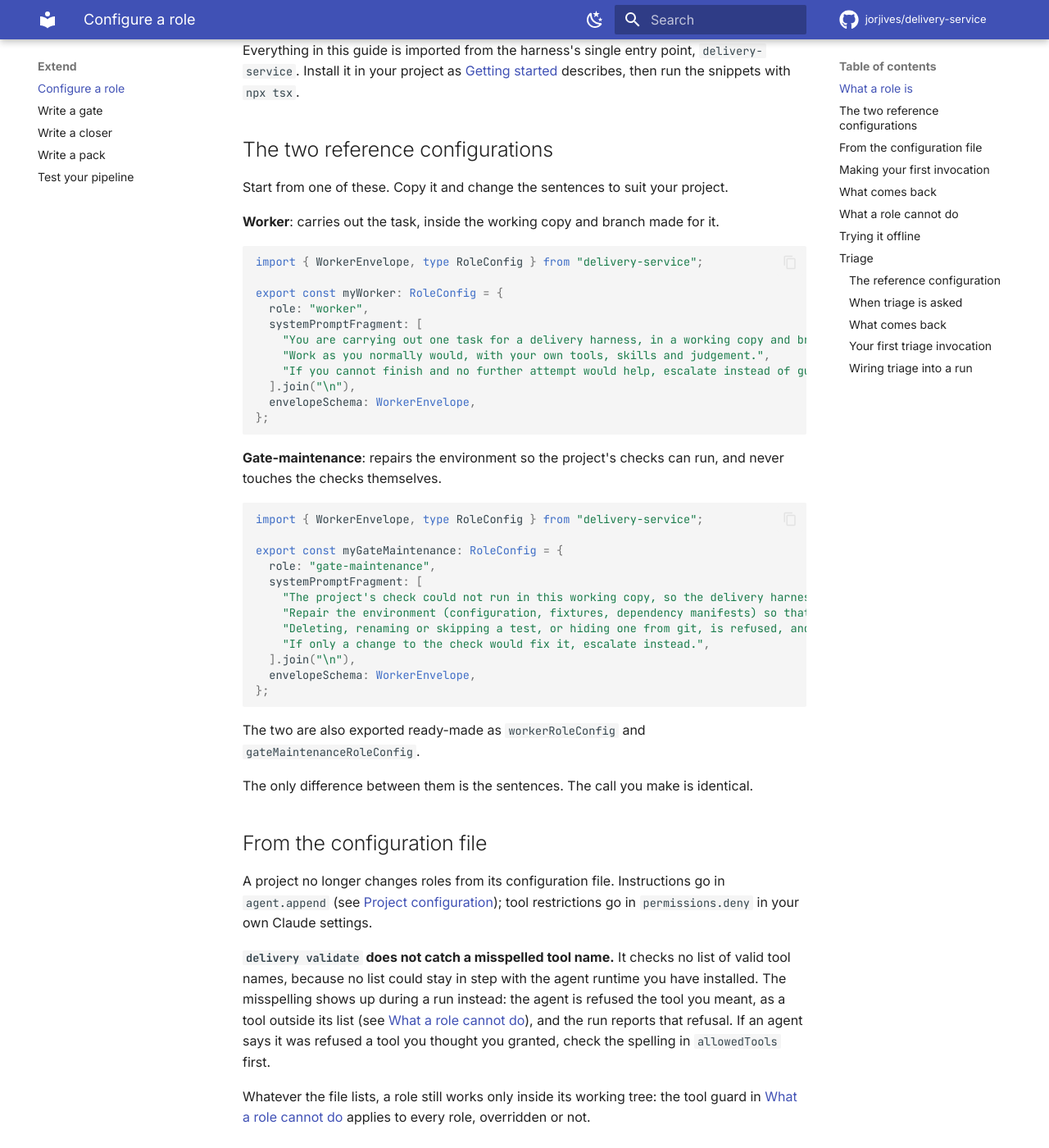
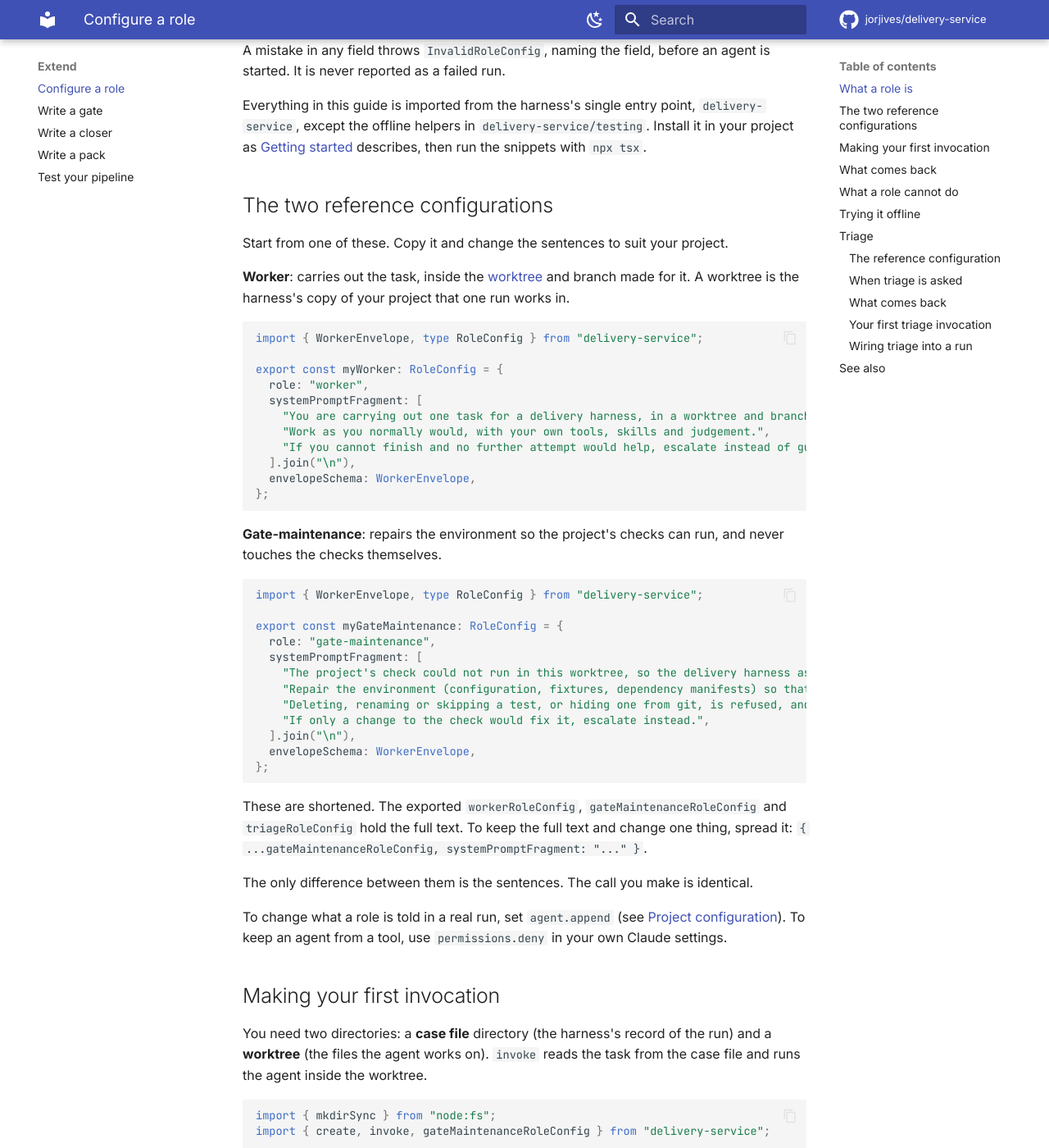
Before and after one commit to jorjives/delivery-service, an MkDocs documentation site: the page built from docs/configuring-a-role.md, in a window 1280 px wide and 1400 px high, scrolled down 942 px. Shown: the whole window at 82% size. Built offline with MkDocs 1.6.1 and Material for MkDocs 9.7.7, drawn with Linux system fonts in a browser that asks for light colours; comment, search, counter and statistics services are not loaded; some of the changed text lies outside the part shown.

Commit message:
Remove stale allowedTools guidance and fix samples in Configuring a role
The page still told readers to check `allowedTools`, which no longer exists, called the abridged role prompts the ready-made ones, and left out the `after` role, the `acceptSettings` field and the lone-settings-failure case. The offline sample now shows its real output, and worktree and surface are linked to the glossary.

Co-Authored-By: Claude Opus 5.5 <noreply@anthropic.com>

````diff
--- a/docs/configuring-a-role.md
+++ b/docs/configuring-a-role.md
@@ -1,10 +1,13 @@
 # Configuring a role
 
-This guide gets you from nothing to a first successful agent invocation for any
-of the three roles a run dispatches: the **worker**, **gate-maintenance** and
-**triage**. You do not need to read any source to follow it. A fourth role, the
-**scanner**, reviews a project for `delivery review`; the
-review configures it, not you, and it works in a scratch copy that is thrown away, as triage does.
+This guide takes you from nothing to a first successful agent invocation for each role a run
+dispatches: the **worker**, **gate-maintenance** and **triage**. It is for developers who want to
+change what an agent is told, or to run one by hand. You do not need to read any source. Two
+further roles, the **scanner** (used by `delivery review`) and **after** (used by after-landing
+steps that run an agent), are configured by the harness, not by you.
+
+The `npm run demo:*` commands in this guide need a clone of the harness repository; the snippets
+need only the installed package.
 
 ## What a role is
 
@@ -14,11 +17,11 @@ and hands back exactly one result. A **role** is the
 configuration you pass as `roleCfg`. You never write invocation code for a new
 role; you write a new configuration.
 
-A role configuration has three fields:
+A role configuration has three fields (a fourth, `budgets`, is reserved and unused):
 
 | Field | What it is | What happens if it is wrong |
 |---|---|---|
-| `role` | `"worker"`, `"gate-maintenance"`, `"triage"` or `"scanner"` | Rejected before any session starts |
+| `role` | `"worker"`, `"gate-maintenance"`, `"triage"`, `"scanner"` or `"after"` | Rejected before any session starts |
 | `systemPromptFragment` | Who the agent is and what it is for, in plain sentences. Must not be empty. | Rejected before any session starts |
 | `envelopeSchema` | The reply shape the agent must end with. Use `WorkerEnvelope` for the worker and gate-maintenance, and `TriageEnvelope` for triage. | Rejected before any session starts |
 
@@ -26,7 +29,7 @@ A mistake in any field throws `InvalidRoleConfig`, naming the field, before an
 agent is started. It is never reported as a failed run.
 
 Everything in this guide is imported from the harness's single entry point,
-`delivery-service`. Install it in your project as
+`delivery-service`, except the offline helpers in `delivery-service/testing`. Install it in your project as
 [Getting started](getting-started.md) describes, then run the snippets with
 `npx tsx`.
 
@@ -34,7 +37,8 @@ Everything in this guide is imported from the harness's single entry point,
 
 Start from one of these. Copy it and change the sentences to suit your project.
 
-**Worker**: carries out the task, inside the working copy and branch made for it.
+**Worker**: carries out the task, inside the [worktree](glossary.md#working-copy) and branch
+made for it. A worktree is the harness's copy of your project that one run works in.
 
 ```ts
 import { WorkerEnvelope, type RoleConfig } from "delivery-service";
@@ -42,7 +46,7 @@ import { WorkerEnvelope, type RoleConfig } from "delivery-service";
 export const myWorker: RoleConfig = {
   role: "worker",
   systemPromptFragment: [
-    "You are carrying out one task for a delivery harness, in a working copy and branch it made for this task.",
+    "You are carrying out one task for a delivery harness, in a worktree and branch it made for this task.",
     "Work as you normally would, with your own tools, skills and judgement.",
     "If you cannot finish and no further attempt would help, escalate instead of guessing.",
   ].join("\n"),
@@ -59,7 +63,7 @@ import { WorkerEnvelope, type RoleConfig } from "delivery-service";
 export const myGateMaintenance: RoleConfig = {
   role: "gate-maintenance",
   systemPromptFragment: [
-    "The project's check could not run in this working copy, so the delivery harness asked you to repair it.",
+    "The project's check could not run in this worktree, so the delivery harness asked you to repair it.",
     "Repair the environment (configuration, fixtures, dependency manifests) so that the check can run.",
     "Deleting, renaming or skipping a test, or hiding one from git, is refused, and so is a change to the check's own module.",
     "If only a change to the check would fix it, escalate instead.",
@@ -68,25 +72,15 @@ export const myGateMaintenance: RoleConfig = {
 };
 ```
 
-The two are also exported ready-made as `workerRoleConfig` and
-`gateMaintenanceRoleConfig`.
+These are shortened. The exported `workerRoleConfig`, `gateMaintenanceRoleConfig` and
+`triageRoleConfig` hold the full text. To keep the full text and change one thing, spread it:
+`{ ...gateMaintenanceRoleConfig, systemPromptFragment: "..." }`.
 
 The only difference between them is the sentences. The call you make is identical.
 
-## From the configuration file
-
-A project no longer changes roles from its configuration file. Instructions go in
-`agent.append` (see [Project configuration](project-configuration.md)); tool restrictions go
-in `permissions.deny` in your own Claude settings.
-
-**`delivery validate` does not catch a misspelled tool name.** It checks no list of valid
-tool names, because no list could stay in step with the agent runtime you
-have installed. The misspelling shows up during a run instead: the agent is
-refused the tool you meant, as a tool outside its list (see [What a role cannot do](#what-a-role-cannot-do)), and the run reports that refusal. If an agent says it was refused a tool
-you thought you granted, check the spelling in `allowedTools` first.
-
-Whatever the file lists, a role still works only inside its working tree: the
-tool guard in [What a role cannot do](#what-a-role-cannot-do) applies to every role, overridden or not.
+To change what a role is told in a real run, set `agent.append` (see
+[Project configuration](project-configuration.md)). To keep an agent from a tool, use
+`permissions.deny` in your own Claude settings.
 
 ## Making your first invocation
 
@@ -99,7 +93,7 @@ import { mkdirSync } from "node:fs";
 import { create, invoke, gateMaintenanceRoleConfig } from "delivery-service";
 
 const dir = "/tmp/my-run/case";          // the case file directory
-const worktreePath = "/tmp/my-run/tree"; // the agent's working tree
+const worktreePath = "/tmp/my-run/tree"; // the agent's worktree
 
 mkdirSync(dir, { recursive: true });
 mkdirSync(worktreePath, { recursive: true });
@@ -133,8 +127,9 @@ To run the worker instead, pass `workerRoleConfig` (or your own worker config).
 Nothing else changes.
 
 `invoke` uses the `claude` command on your machine and needs whatever credentials
-that command needs. To try it without a real agent or an API key, see [Trying it
-offline](#trying-it-offline).
+that command needs. If `claude` is missing or signed out, the result has `status: "incomplete"`
+and a plain-English `rationale`. To try it without a real agent or an API key, see
+[Trying it offline](#trying-it-offline).
 
 ## What comes back
 
@@ -157,15 +152,14 @@ the wrong shape, why the role's `envelopeSchema` refused it as `cause`.
 ## What a role cannot do
 
 A role does not limit what the agent may do: every session has every tool your own Claude Code
-setup gives it. Afterwards the gate, the test guards
-and the gate's integrity check judge what a role's work changed and decide whether to accept it. To keep the agent from a tool,
-use `permissions.deny` in your own Claude settings.
+setup gives it. Afterwards the gate and the harness's own checks on the work (see
+[Writing a gate](writing-a-gate.md#how-the-verdict-is-reached)) decide whether to accept it. To keep
+the agent from a tool, use `permissions.deny` in your own Claude settings.
 
 ## Trying it offline
 
-`claude-mock` is a scripted stand-in for the `claude` command. It is vendored in
-`vendor/claude-mock` and installed by `npm install`, so there is nothing else to set
-up. `mockSessionEnvironment` points a session at it, with the script it replays and
+`claude-mock` is a scripted stand-in for the `claude` command. It is bundled with the
+`delivery-service` package, so there is nothing else to set up. `mockSessionEnvironment` points a session at it, with the script it replays and
 the journal it writes; pass that as the third argument to `invoke`:
 
 ```ts
@@ -181,6 +175,17 @@ const result = await invoke(
 
 The session makes no network call and needs no API key.
 
+With the scripted reply described next, `console.log(result)` prints this (the `sessionId` differs each time):
+
+```text
+{
+  status: 'completed',
+  rationale: 'set the missing PORT in .env',
+  usage: { costUsd: 0, durationMs: 0 },
+  sessionId: '0ed1fb5f-207b-480e-aece-44f5094541ca'
+}
+```
+
 The file `/tmp/my-run/mock.json` scripts what the agent does and replies, for example:
 
 ```json
@@ -192,7 +197,7 @@ The file `/tmp/my-run/mock.json` scripts what the agent does and replies, for ex
 ]
 ```
 
-The ready-made demos do exactly this, one per role:
+The ready-made demos do exactly this, one per role (from a clone of the harness repository):
 
 ```bash
 npm run demo:agent-slice-1   # worker
@@ -203,8 +208,8 @@ The mock does not model tool permissions, so it cannot show a refusal happening
 inside a live session. The demos show the refusal by driving the harness's own
 decision directly; the live guarantee comes from the real `claude` runtime.
 
-This section is the single-role quick start. To test your gate, closer and role
-configurations together through a whole surface against the scripted agent, follow
+To test your gate, closer and role configurations together through a whole
+[surface](glossary.md#surface) (one task's run) against the scripted agent, follow
 [Testing your delivery pipeline](testing-your-pipeline.md).
 
 ## Triage
@@ -233,7 +238,7 @@ It is also exported ready-made as `triageRoleConfig`.
 
 **Triage works in a disposable copy.** Triage must never change the thing it is
 judging: the gate is the only proof that work is good. Triage has every tool a
-session has, so the harness gives it a copy of the task's working copy as it
+session has, so the harness gives it a copy of the task's worktree as it
 stands, uncommitted changes included, and throws the copy away when triage
 replies. It can read, run the check and try things there; none of it reaches the
 task's work.
@@ -259,9 +264,9 @@ rather than acted on.
 
 | `status` | Allowed after | `payload` |
 |---|---|---|
-| `reroute` | the gate failed, the worker is stuck | a brief for the next worker: `problem`, `dead_ends`, `scope`, `references`, `diagnosis` |
-| `fix_the_gate` | the gate could not run | the same brief shape, for the repair session |
-| `retry_close` | the close failed | the same brief shape, kept in the case file and handed to the closer on the retried close as `repairBrief` (the built-in closers ignore it) |
+| `reroute` | the gate failed, the worker is stuck | a brief for the next worker: `problem`, `dead_ends`, `scope`, `references`, `diagnosis`; an optional `acceptSettings` boolean, honoured only when the gate failed on a settings change alone |
+| `fix_the_gate` | the gate could not run | a brief with the same five fields, for the repair session |
+| `retry_close` | the close failed | a brief with the same five fields, kept in the case file and handed to the closer on the retried close as `repairBrief` (the built-in closers ignore it) |
 | `escalate` | any setback | a packet for a person: `decision`, `evidence`, `dead_ends`, `why_now`, `references` |
 | `abort` | any setback | `{ reason }` |
 | `incomplete` | (the harness's own verdict) | none: the session produced nothing usable, and the harness escalates rather than guessing |
@@ -289,7 +294,7 @@ mock should give to `/tmp/my-triage/mock.json`:
 ]
 ```
 
-Then, from the repository root, save the following as `first-triage.ts` and run
+Then save the following as `first-triage.ts` and run
 it with `npx tsx first-triage.ts`:
 
 ```ts
@@ -367,5 +372,12 @@ on a free recheck, run:
 npm run demo:triage-slice-3
 ```
 
-The mock does not enforce `allowedTools`, so it cannot show triage being refused
+The mock does not enforce `permissions.deny`, so it cannot show triage being refused
 a write. That guarantee comes from the real `claude` runtime.
+
+## See also
+
+- [Testing your delivery pipeline](testing-your-pipeline.md): test roles, gates and closers together against the scripted agent.
+- [Writing a gate](writing-a-gate.md) and [Writing a closer](writing-a-closer.md): the other two extension points.
+- [Project configuration](project-configuration.md): `agent.append` and the other settings.
+- [Glossary](glossary.md): the terms used here.
````
Also changed, not shown: other parts of docs/configuring-a-role.md (+1 -1 lines).
